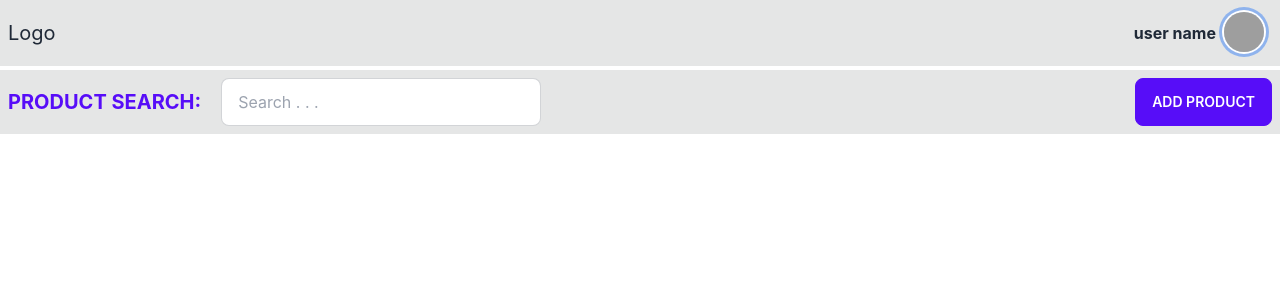
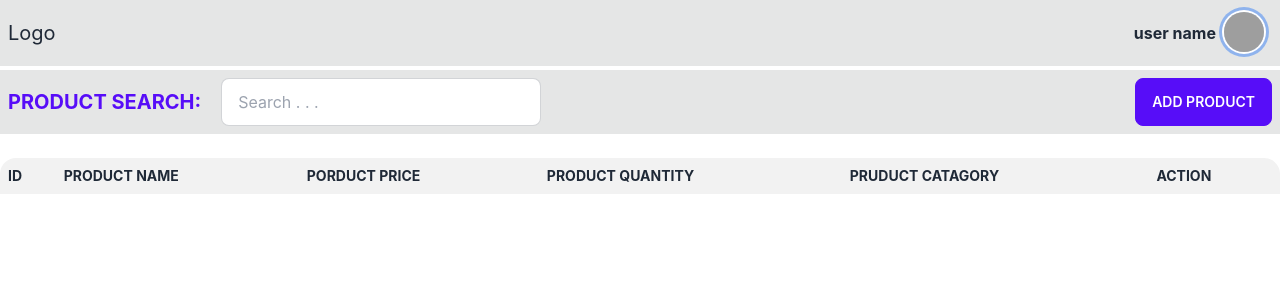
Before and after one commit to YeBenLing-ZAMAN/task-outshade-client-site-Inventory-Management-System, a React (Create React App) app: page /product in a window 1280 px wide. Shown: the top 300 px of the page. Built offline with nearby package versions, Linux system fonts and the light colour scheme; grey boxes are pictures that could not be loaded.

Commit message:
product table add

```diff
--- /dev/null
+++ b/src/Component/ProductAndCatagoris/ProductRow.js
@@ -0,0 +1,11 @@
+import React from 'react';
+
+const ProductRow = () => {
+    return (
+        <>
+
+        </>
+    );
+};
+
+export default ProductRow;
--- a/src/Component/ProductAndCatagoris/Products.js
+++ b/src/Component/ProductAndCatagoris/Products.js
@@ -1,15 +1,31 @@
 import React, { useState } from 'react';
+import Loading from '../Loading';
 import AddProductOnModal from './AddProductOnModal';
+import ProductRow from './ProductRow';
 const Products = () => {
     const [searchItem, setSearchItem] = useState('');
     const [forModalPopUp, setForModalPopUp] = useState(null);
     const [addmodalPopUpSuccesMessage, setaddmodalPopUpSuccesMessage] = useState(true);
+
+    /* store all the product information for API calling */
+    const [productList, setProductList] = useState([]);
+    const [isLoading, setIsLoading] = useState(false);
+
+
 
 
     const clicksModalPopUpSuccesMessagehandle = () => {
         setForModalPopUp(true);
         setaddmodalPopUpSuccesMessage(true);
     }
+
+    if (isLoading) {
+        return <Loading></Loading>
+    }
+
+    /*  data fetch korte hobe ei khane */
+
+    /*  */
 
 
     return (
@@ -28,8 +44,8 @@ const Products = () => {
                 </div>
             </div>
 
-              {/* add new product item button click on BillsRow handle and getting with a modal */}
-              {
+            {/* add new product item button click on BillsRow handle and getting with a modal */}
+            {
                 forModalPopUp && <AddProductOnModal
                     setForModalPopUp={setForModalPopUp}
                     forModalPopUp={forModalPopUp}
@@ -39,6 +55,37 @@ const Products = () => {
                 ></AddProductOnModal>
             }
 
+
+
+
+
+            {/* all bill information stored and showing on list */}
+            <div className="overflow-x-auto max-w-7xl mx-auto mt-6 table-container">
+                <table className="table table-compact w-full">
+                    {/* <!-- head --> */}
+                    <thead>
+                        <tr>
+                            <th>ID</th>
+                            <th>Product Name</th>
+                            <th>Porduct price</th>
+                            <th>Product Quantity</th>
+                            <th>Pruduct Catagory</th>
+                            <th>Action</th>
+                        </tr>
+                    </thead>
+                    <tbody>
+                        {
+                            productList?.map((product, index) => <ProductRow
+                                key={product._id}
+                                product={product}
+                                index={index}
+                            ></ProductRow>)
+                        }
+
+                    </tbody>
+                </table>
+            </div>
+
         </>
     );
 };
```
